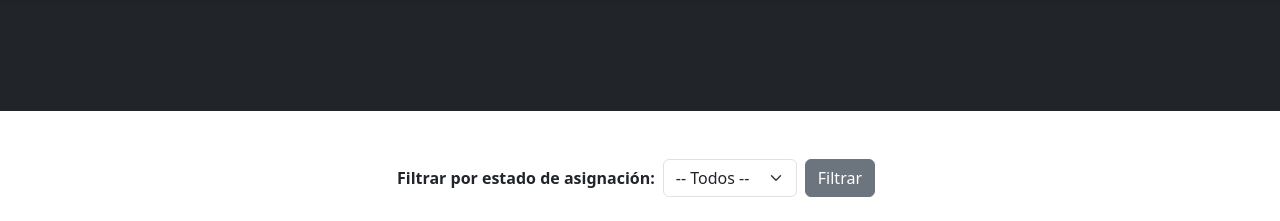
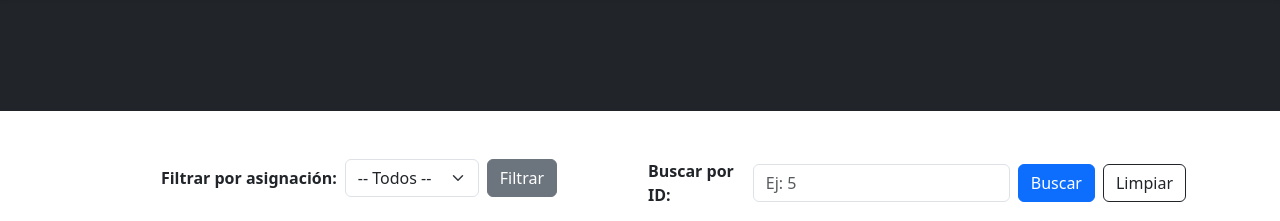
Before and after one commit to Aldemitar/vehiculos_electricos_aldemar, a FastAPI app: template templates/baterias_registro.html in a window 1280 px wide. Shown: the part 57-278 px from the top of the page. Run offline with FastAPI, Linux system fonts and the light colour scheme; the template is opened without the code that fills it, so the values that code supplies are empty; parts of the project's set-up code (start-up, migrations or seed data) failed here and were passed over.

Commit message:
Se agregó el filtro por ID sin afectar el de asignación, siendo totalmente independientes

```diff
--- a/templates/baterias_registro.html
+++ b/templates/baterias_registro.html
@@ -12,8 +12,10 @@
 
     <div class="container">
         <div class="container mt-4 mb-4">
+            <div class="row g-3 justify-content-center">
+                <div class="col-md-6">
                     <form method="get" action="/baterias" class="d-flex justify-content-center align-items-center">
-                <label for="asignada" class="me-2 fw-bold">Filtrar por estado de asignación:</label>
+                        <label for="asignada" class="me-2 fw-bold">Filtrar por asignación:</label>
                         <select name="asignada" id="asignada" class="form-select w-auto me-2">
                             <option value="">-- Todos --</option>
                             <option value="true" {% if asignada == 'true' %}selected{% endif %}>Asignadas</option>
@@ -24,6 +26,16 @@
                             <a href="/baterias" class="btn btn-outline-dark">Quitar filtro</a>
                         {% endif %}
                     </form>
+                </div>
+                <div class="col-md-6">
+                    <form method="get" action="/baterias" class="d-flex justify-content-center align-items-center">
+                        <label for="buscar_id" class="me-2 fw-bold">Buscar por ID:</label>
+                        <input type="number" min="1" name="buscar_id" id="buscar_id" class="form-control w-auto me-2" placeholder="Ej: 5" required>
+                        <button type="submit" class="btn btn-primary me-2">Buscar</button>
+                        <a href="/baterias" class="btn btn-outline-dark">Limpiar</a>
+                    </form>
+                </div>
+            </div>
         </div>
         <div class="table-responsive mt-4">
             <table class="table table-striped table-hover table-bordered align-middle shadow-sm">
```
Lines whose indentation alone changed are shown as unchanged.
